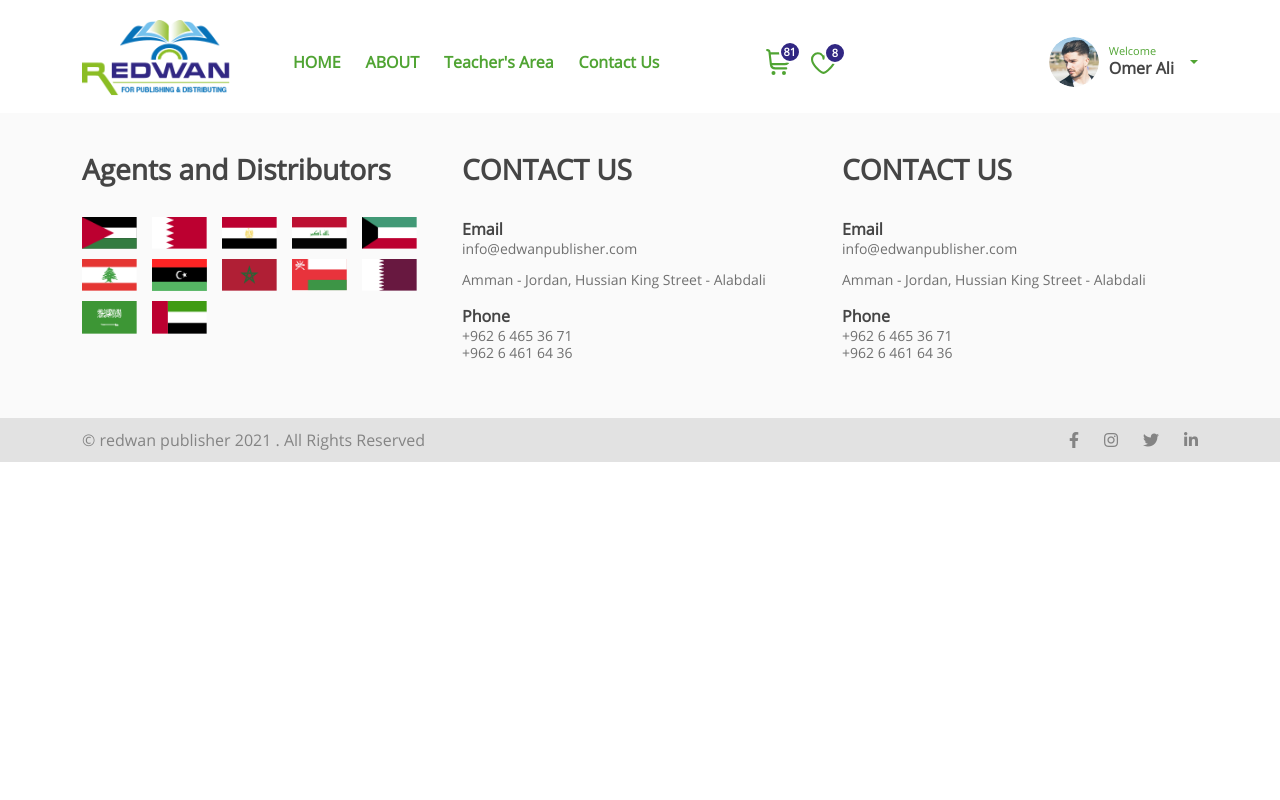
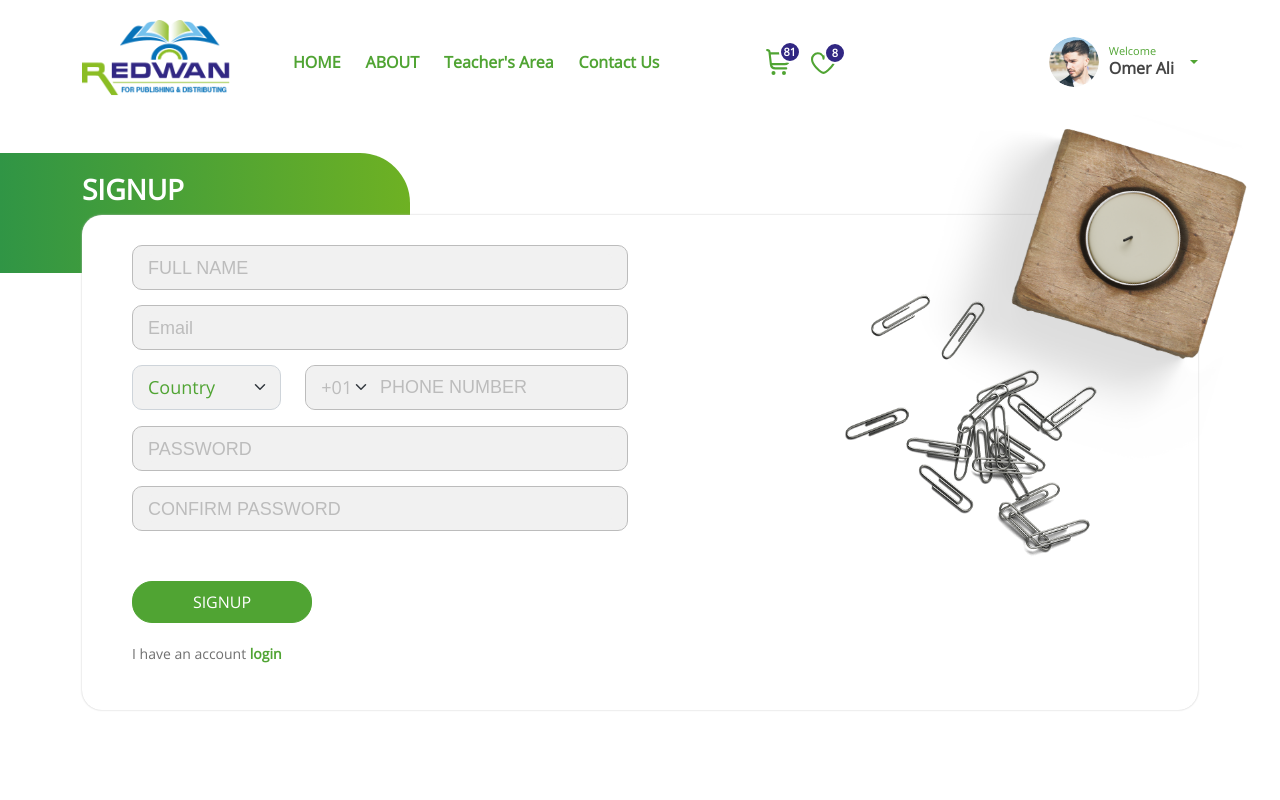
Before and after one commit to mohajore/redwan, a React (Create React App) app: page /signup in a window 1280 px wide. Shown: the top 800 px of the page. Built offline with nearby package versions, Linux system fonts and the light colour scheme.

Commit message:
Created Signup page (9-6-2021)

```diff
--- a/src/App.jsx
+++ b/src/App.jsx
@@ -7,6 +7,7 @@ import Footer from "./components/blocks/Footer";
 import ContactUs from "./components/pages/countactUs/ContactUs";
 import AboutPage from "./components/pages/aboutUS/AboutPage";
 import Login from "./components/pages/login/Login";
+import SignUp from "./components/pages/signup/Signup";
 function App() {
   return (
     <div className="App">
@@ -17,6 +18,7 @@ function App() {
           <Route component={ContactUs} path="/ContactUs" exact />
           <Route component={AboutPage} path="/AboutPage" exact />
           <Route component={Login} path="/Login" exact />
+          <Route component={SignUp} path="/signup" exact />
         </Switch>
         <Footer />
       </BrowserRouter>
--- a/src/assets/style/components/pages/auth/auth.scss
+++ b/src/assets/style/components/pages/auth/auth.scss
@@ -30,8 +30,74 @@
   .contact-us__contents img {
     width: 425px;
   }
+  // SignUp page Style
+  .form-select {
+    background-color: #f1f1f1 !important;
+    border-radius: 10px;
+    padding: 8px 15px;
+    margin-bottom: 15px !important;
+    font-size: 18px;
+    color: #bcbcbc;
+    color: $primary-color;
+  }
+  .input-group {
+    background-color: #f1f1f1;
+    border: 1px solid #bcbcbc;
+    height: 45px;
+    border-radius: 10px;
+    .form-select {
+      border: none;
+      color: #bcbcbc;
+      width: 20%;
+    }
+    input {
+      width: 77%;
+      height: 100%;
+      background-color: transparent;
+      color: $secondary-color;
+      &::placeholder {
+        color: #bcbcbc;
+        font-size: 18px;
+      }
+    }
+  }
+  // SignUp page Style End
+}
+@include respond(laptop) {
+  .auth {
+    .input-group {
+      .form-select {
+        width: 30%;
+      }
+      input {
+        width: 67%;
+      }
+    }
+  }
+}
+@include respond(small-laptop) {
+  .auth {
+    .input-group {
+      .form-select {
+        width: 25%;
+      }
+      input {
+        width: 72%;
+      }
+    }
+  }
 }
 @include respond(tablet) {
+  .auth {
+    .input-group {
+      .form-select {
+        width: 16%;
+      }
+      input {
+        width: 80%;
+      }
+    }
+  }
   .contact-us__contents {
     padding: 25px;
   }
@@ -39,3 +105,15 @@
     display: none;
   }
 }
+@include respond(phone) {
+  .auth {
+    .input-group {
+      .form-select {
+        width: 30%;
+      }
+      input {
+        width: 70%;
+      }
+    }
+  }
+}
--- /dev/null
+++ b/src/components/pages/signup/Signup.jsx
@@ -0,0 +1,101 @@
+import React, { Component } from "react";
+import {
+  Col,
+  Container,
+  Row,
+  Form,
+  FormControl,
+  InputGroup,
+  SplitButton,
+  Dropdown,
+} from "react-bootstrap";
+import TextInput from "../../blocks/TextInput";
+import AgentOf from "../home/AgentOf";
+class SignUp extends Component {
+  render() {
+    return (
+      <div className="contact-us auth">
+        <div className="page-label" />
+        <Container>
+          <h3 className="page-title">SIGNUP</h3>
+          <div className="contact-us__contents">
+            <div className="form-box">
+              <Row>
+                <Col>
+                  <TextInput
+                    name="name"
+                    label=""
+                    placeholder="FULL NAME"
+                    value=""
+                  />
+                  <TextInput
+                    name="email"
+                    label=""
+                    placeholder="Email"
+                    value=""
+                  />
+                  <Row>
+                    <Col lg={4} md={12}>
+                      <Form.Select
+                        className="me-sm-2"
+                        id="inlineFormCustomSelect"
+                      >
+                        <option value="0">Country</option>
+                        <option value="1">Jordan</option>
+                        <option value="2">Kuwait</option>
+                        <option value="3">Iraq</option>
+                      </Form.Select>
+                    </Col>
+                    <Col lg={8} md={12}>
+                      <InputGroup className="mb-3 flex input-group1">
+                        {" "}
+                        <Form.Select aria-label="Default select example">
+                          <option>+01</option>
+                          <option value="1">One</option>
+                          <option value="2">Two</option>
+                          <option value="3">Three</option>
+                        </Form.Select>
+                        {/* <TextInput
+                          name="name"
+                          label=""
+                          placeholder="PHONE NUMBER"
+                          value=""
+                        /> */}
+                        <input type="text" placeholder="PHONE NUMBER" />
+                      </InputGroup>
+                    </Col>
+                  </Row>
+                  <TextInput
+                    name="password"
+                    label=""
+                    placeholder="PASSWORD"
+                    value=""
+                  />
+                  <TextInput
+                    name="password"
+                    label=""
+                    placeholder="CONFIRM PASSWORD"
+                    value=""
+                  />
+                  {/* <span className="forget-password">Forget my password</span> */}
+                  <button className="submit-button">SIGNUP</button>
+                  <p>
+                    I have an account <a href="/">login</a>
+                  </p>
+                </Col>
+
+                <Col md={6}>
+                  {/* <img scc="/images/" alt="l" /> */}
+                  <img src="/images/Group 50411.png" alt="l" />
+                </Col>
+              </Row>
+            </div>
+          </div>
+        </Container>
+        <AgentOf />
+      </div>
+    );
+  }
+}
+
+export default SignUp;
```
Also changed, not shown: src/assets/style/components/blocks/_input.scss (indentation only). Lines whose indentation alone changed are shown as unchanged.
